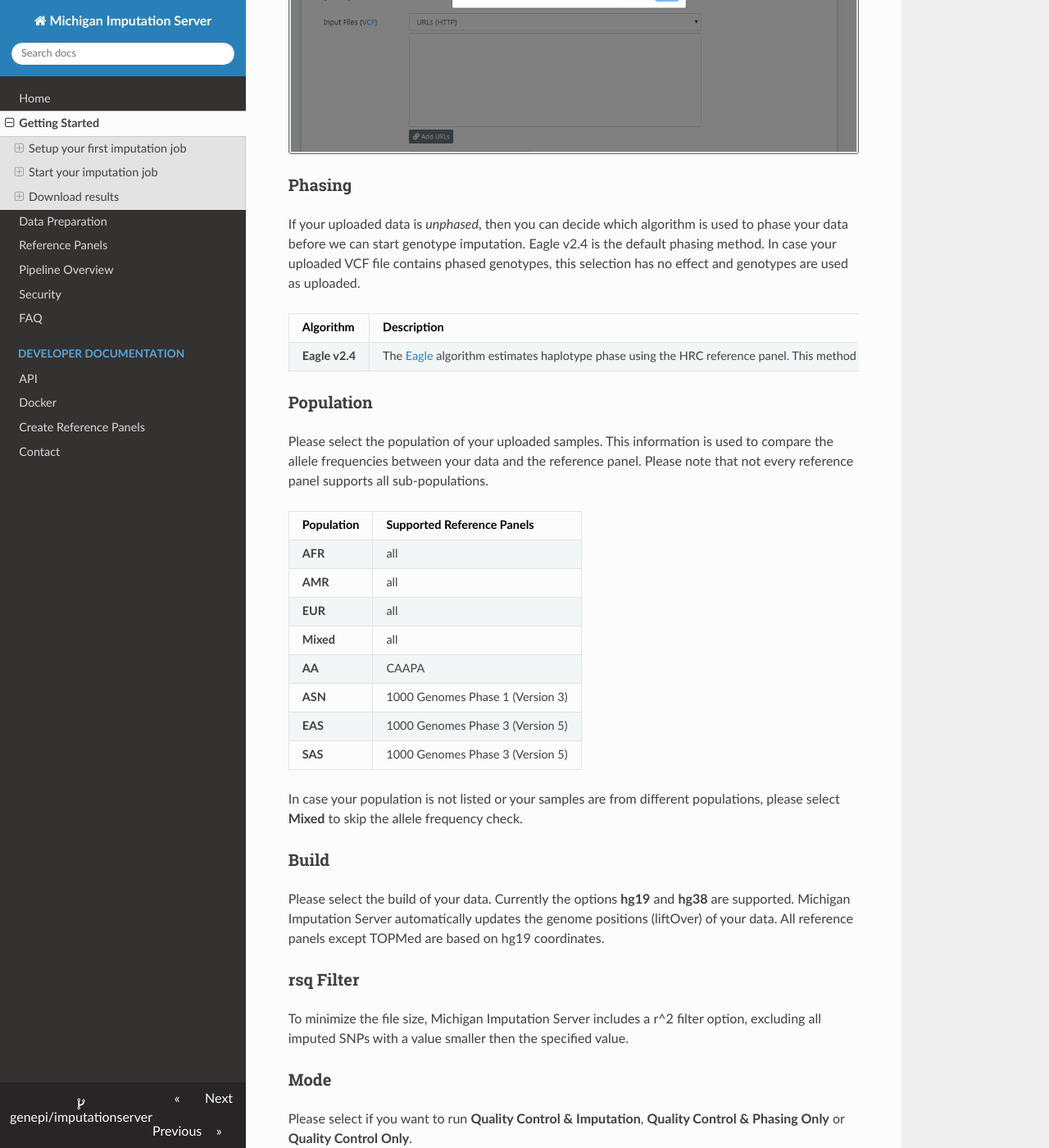
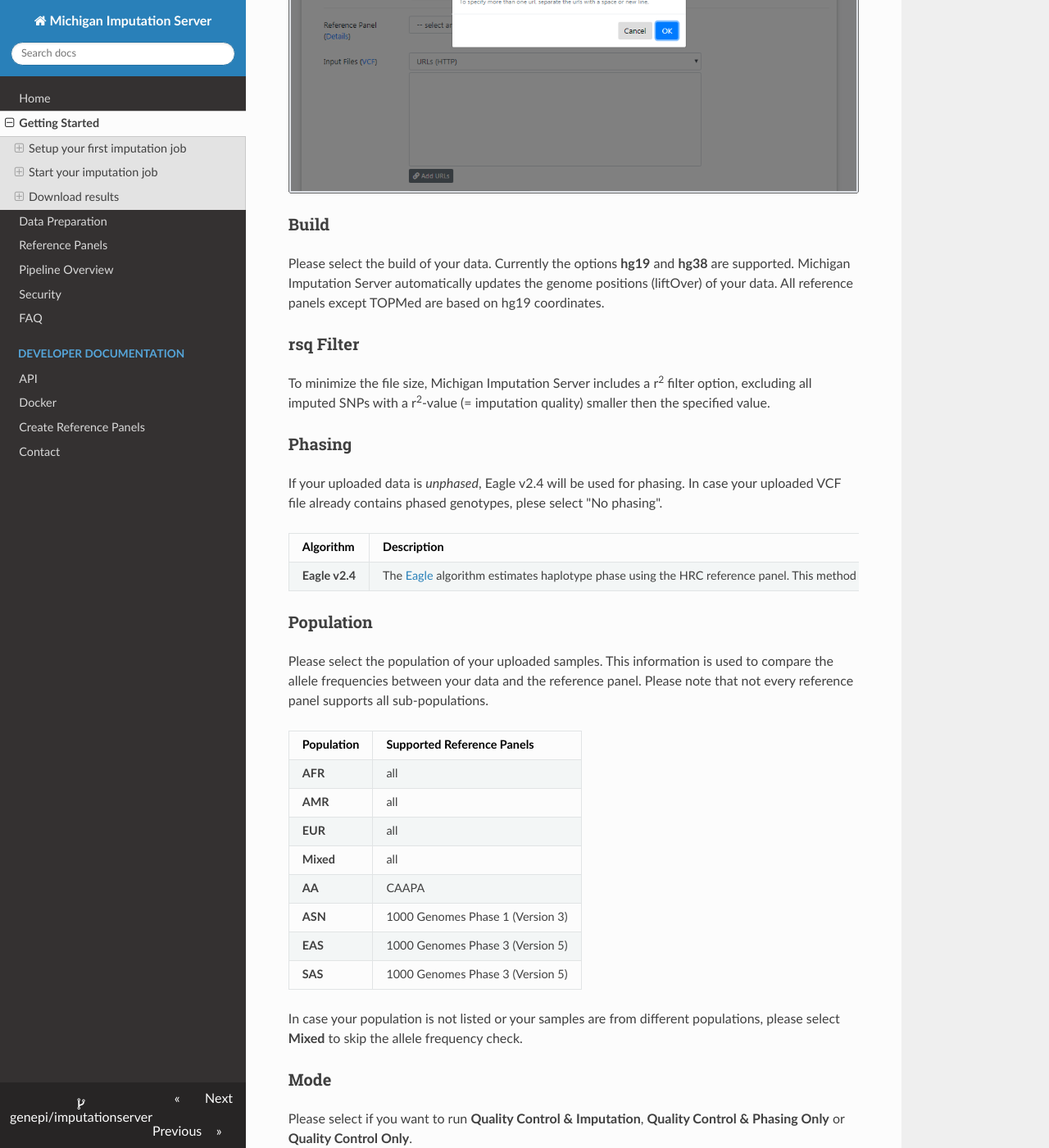
Before and after one commit to genepi/imputationserver, an MkDocs documentation site: the page built from docs/getting-started.md, in a window 1280 px wide and 1400 px high, scrolled down 4171 px. Shown: the whole window at 82% size. Built offline with MkDocs 1.6.1, drawn with Linux system fonts in a browser that asks for light colours; nearby versions of some CDN libraries; old or Windows-style settings are respelled for this version of MkDocs; some of the changed text lies outside the part shown.

Commit message:
Update getting-started and remove old screenshots

```diff
--- a/docs/getting-started.md
+++ b/docs/getting-started.md
@@ -12,10 +12,11 @@ Please cite this paper if you use Michigan Imputation Server in your GWAS study:
 
 ## Setup your first imputation job
 
-Please [login](https://imputationserver.sph.umich.edu/index.html#!pages/login) with your credentials and click on the **Run** tab to start a new imputation job. The submission dialog appears where you can specify the properties of your imputation job.
+Please [login](https://imputationserver.sph.umich.edu/index.html#!pages/login) with your credentials and click on the **Run** tab to start a new imputation job. The submission dialog allows you to specify the properties of your imputation job.
 
 ![](images/submit-job01.png)
 
+The following options can now be specified:
 
 ### Reference Panel
 
@@ -68,9 +69,15 @@ After clicking on the **Add URLs** button, a new dialog appears where you can ad
 
 ![](images/upload-data04.png)
 
+### Build
+Please select the build of your data. Currently the options **hg19** and **hg38** are supported. Michigan Imputation Server automatically updates the genome positions (liftOver) of your data. All reference panels except TOPMed are based on hg19 coordinates.
+
+### rsq Filter
+To minimize the file size, Michigan Imputation Server includes a r<sup>2</sup> filter option, excluding all imputed SNPs with a r<sup>2</sup>-value (= imputation quality) smaller then the specified value.
+
 ### Phasing
 
-If your uploaded data is *unphased*, then you can decide which algorithm is used to phase your data before we can start genotype imputation. Eagle v2.4 is the default phasing method. In case your uploaded VCF file contains phased genotypes, this selection has no effect and genotypes are used as uploaded.
+If your uploaded data is *unphased*, Eagle v2.4 will be used for phasing. In case your uploaded VCF file already contains phased genotypes, plese select "No phasing".
 
 |  Algorithm | Description |
 | ---------- |-------------|
@@ -92,13 +99,6 @@ Please select the population of your uploaded samples. This information is used
 | **SAS** | 1000 Genomes Phase 3 (Version 5) |
 
 In case your population is not listed or your samples are from different populations, please select **Mixed** to skip the allele frequency check.
-
-### Build
-Please select the build of your data. Currently the options **hg19** and **hg38** are supported. Michigan Imputation Server automatically updates the genome positions (liftOver) of your data. All reference panels except TOPMed are based on hg19 coordinates.
-
-### rsq Filter
-To minimize the file size, Michigan Imputation Server includes a r^2 filter option, excluding all imputed SNPs with a value smaller then the specified value.
-
 
 ### Mode
 
```
Also changed, not shown: docs/images/downloads02.png (deleted), docs/images/downloads03.png (deleted), docs/images/downloads04.png (deleted), docs/images/export.png (deleted), docs/images/fileupload01.png (deleted), docs/images/fileupload02.png (deleted), docs/images/image01.png (deleted), docs/images/image02.png (deleted), docs/images/image03.png (deleted), docs/images/input-validation.png (deleted), docs/images/qc.png (deleted), docs/images/queue.png (deleted), docs/images/results.png (deleted), docs/images/sftp01.png (deleted), 3 more files.
